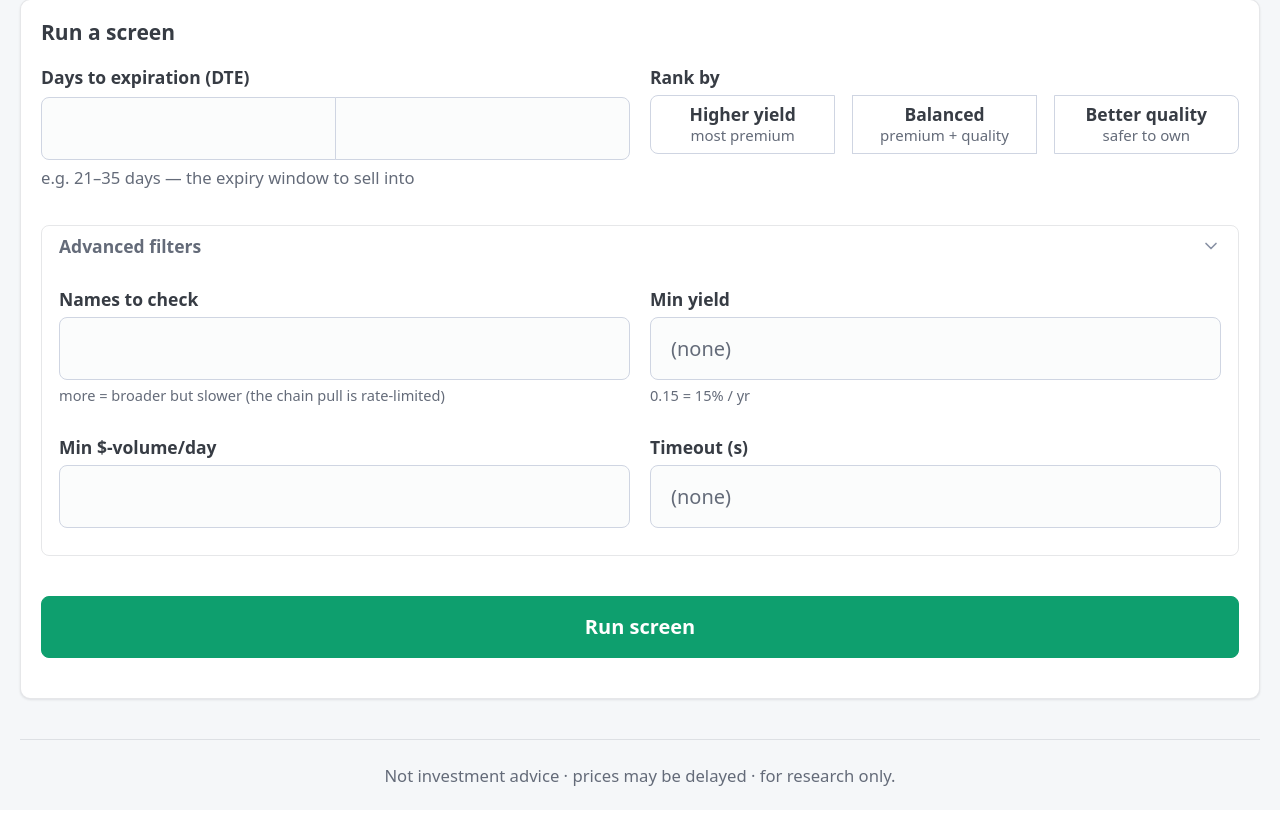
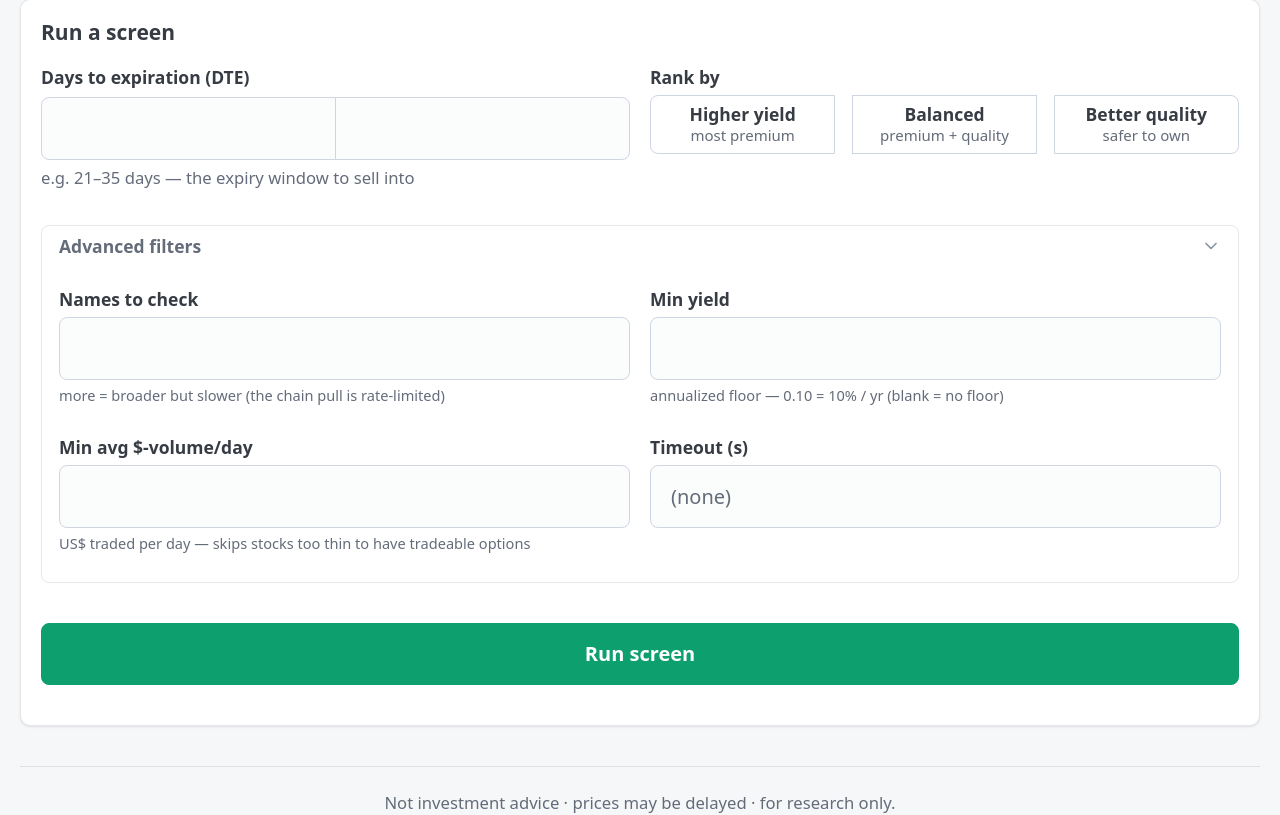
Before and after one commit to sepy97/OptionsScreener, a FastAPI app: template src/wheel_screener/api/templates/dashboard.html in a window 1280 px wide, after a click on "Advanced filters". Shown: the part 125-940 px from the top of the page. Before the commit the page ends 911 px from the top, so only its background shows below. Run offline with FastAPI, Linux system fonts and the light colour scheme; the template is opened without the code that fills it, so the values that code supplies are empty; parts of the project's set-up code (start-up, migrations or seed data) failed here and were passed over.

Commit message:
feat(ui): default min yield 10% + accountant-format the $-volume field (#41)
Min yield now defaults to 10% (ScreenRequest.min_yield 0.10 + form value; blank = no floor). Min avg $-volume/day (the underlying stock's daily US$ traded — the liquidity pre-filter) is now shown accountant-style '25,000,000' via a new 'usd' Jinja filter + a text input that reformats with commas on change; the /runs handler strips commas before parsing. Added a clarifying caption (US$/day, skips too-thin names). 153 tests.

Co-authored-by: Sam Pyankov <spyankov@Sams-MacBook-Air.local>
Co-authored-by: Claude Opus 4.8 (1M context) <noreply@anthropic.com>

```diff
--- a/src/wheel_screener/api/app.py
+++ b/src/wheel_screener/api/app.py
@@ -111,6 +111,14 @@ def _num2(v: object) -> str:
 
 
 templates.env.filters["num2"] = _num2
+
+
+def _usd(v: object) -> str:
+    """Accountant-style thousands separators (25000000 -> '25,000,000')."""
+    return f"{v:,.0f}" if isinstance(v, (int, float)) and not isinstance(v, bool) else str(v)
+
+
+templates.env.filters["usd"] = _usd
 
 
 def _opt_float(raw: str) -> float | None:
@@ -273,8 +281,8 @@ def start_run(
     request: Request,
     top_n: int = Form(150),
     fundamental_weight: float = Form(0.5),
-    min_dollar_volume: float = Form(25_000_000.0),
-    min_yield: str = Form(""),
+    min_dollar_volume: str = Form("25,000,000"),   # accountant-formatted; commas stripped below
+    min_yield: str = Form("0.10"),
     min_dte: int = Form(21),
     max_dte: int = Form(35),
     timeout_seconds: str = Form(""),
@@ -283,7 +291,8 @@ def start_run(
     try:
         req = ScreenRequest(
             top_n=top_n, fundamental_weight=fundamental_weight,
-            min_dollar_volume=min_dollar_volume, min_yield=_opt_float(min_yield),
+            min_dollar_volume=float((min_dollar_volume or "").replace(",", "").strip() or 0),
+            min_yield=_opt_float(min_yield),
             min_dte=min_dte, max_dte=max_dte, timeout_seconds=_opt_float(timeout_seconds),
         )
     except (ValidationError, ValueError) as e:
--- a/src/wheel_screener/api/schemas.py
+++ b/src/wheel_screener/api/schemas.py
@@ -18,7 +18,8 @@ class ScreenRequest(BaseModel):
     min_dollar_volume: float = Field(
         25_000_000.0, ge=0.0, description="Skip stocks below this avg daily $-volume (0=off)."
     )
-    min_yield: float | None = Field(None, ge=0.0, description="Drop candidates below this yield.")
+    # annualized-yield floor; default 10%. Blank in the form -> None (no floor).
+    min_yield: float | None = Field(0.10, ge=0.0, description="Drop candidates below this yield.")
     min_dte: int = Field(21, ge=1, le=400)  # ~3 weeks
     max_dte: int = Field(35, ge=1, le=400)  # ~5 weeks
     timeout_seconds: float | None = Field(None, gt=0.0, description="Wall-clock budget; partials.")
--- a/src/wheel_screener/api/templates/_form.html
+++ b/src/wheel_screener/api/templates/_form.html
@@ -33,14 +33,16 @@
         <small>more = broader but slower (the chain pull is rate-limited)</small>
       </label>
       <label>Min yield
-        <input type="number" name="min_yield" step="0.01" placeholder="(none)">
-        <small>0.15 = 15% / yr</small>
+        <input type="number" name="min_yield" step="0.01" min="0" value="{{ defaults.min_yield }}">
+        <small>annualized floor — 0.10 = 10% / yr (blank = no floor)</small>
       </label>
     </div>
     <div class="grid">
-      <label>Min $-volume/day
-        <input type="number" name="min_dollar_volume" value="{{ defaults.min_dollar_volume }}"
-               step="1000000" min="0">
+      <label>Min avg $-volume/day
+        <input type="text" inputmode="numeric" name="min_dollar_volume"
+               value="{{ defaults.min_dollar_volume|usd }}"
+               onchange="this.value=(+this.value.replace(/,/g,'')||0).toLocaleString('en-US')">
+        <small>US$ traded per day — skips stocks too thin to have tradeable options</small>
       </label>
       <label>Timeout (s) <input type="number" name="timeout_seconds" placeholder="(none)"></label>
     </div>
```
Also changed, not shown: tests/unit/test_api.py (+7 -0 lines).
